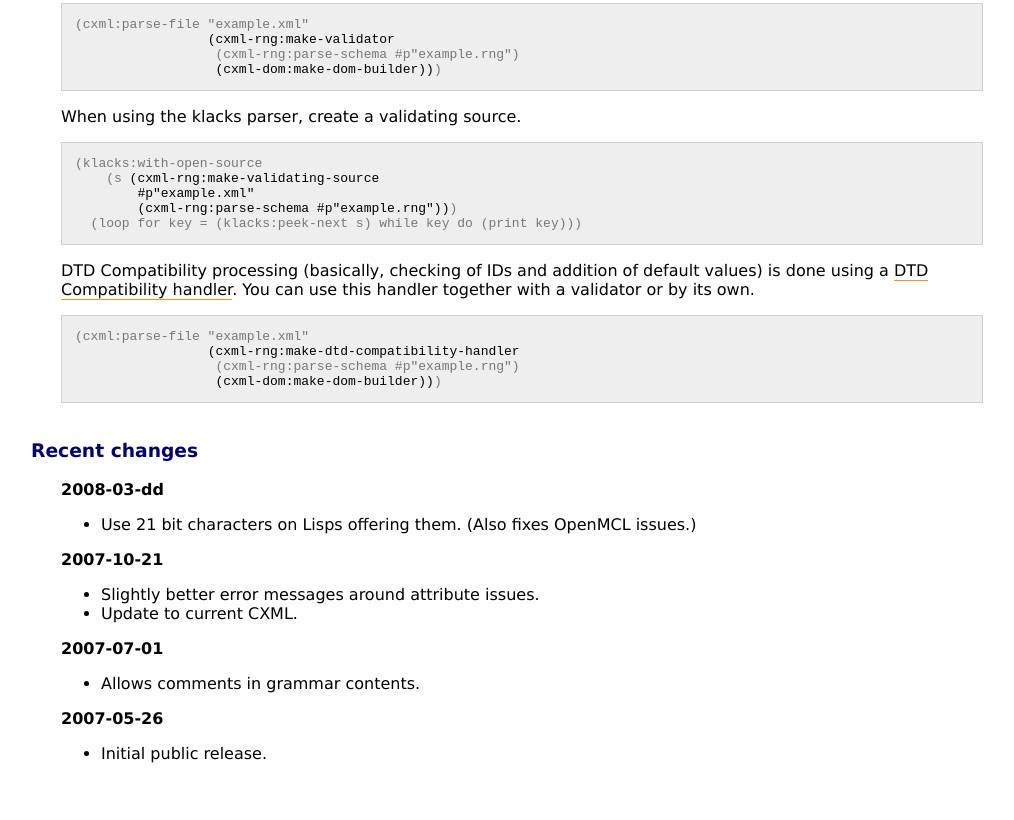
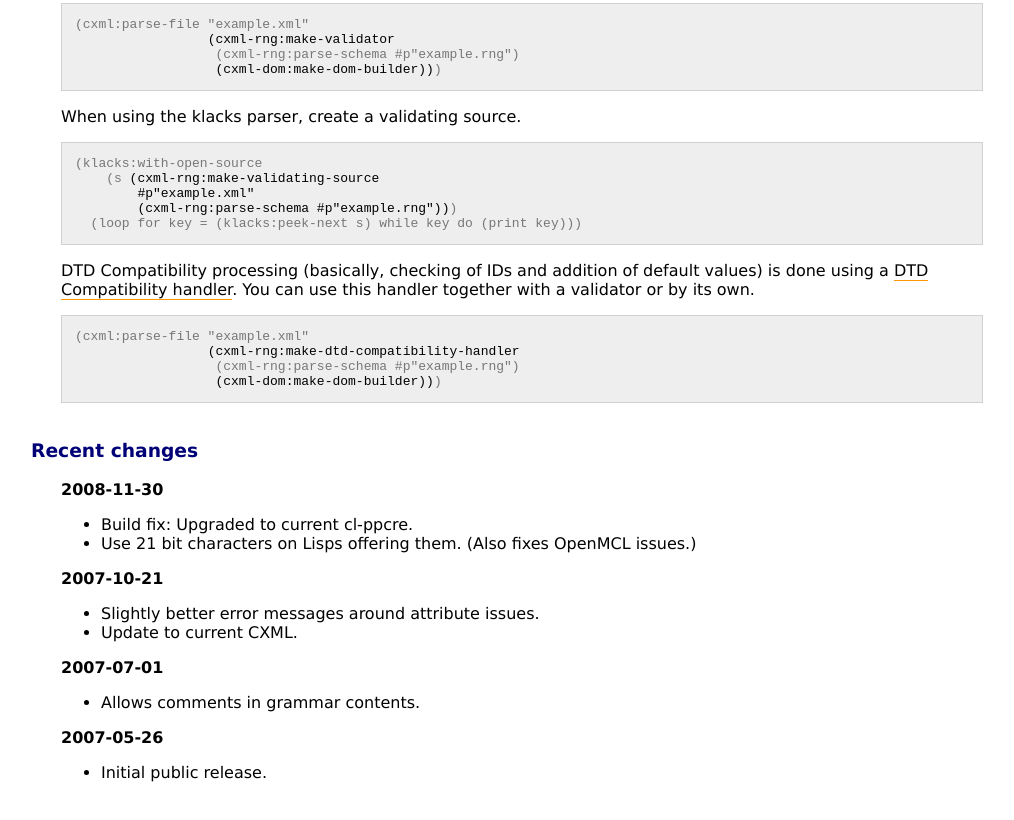
Before and after one commit to slyrus/cxml-rng, a plain HTML site: page index.html in a window 1280 px wide. Shown: the part 971-1791 px from the top of the page, without its empty margins (17-1031 px from the left). Drawn offline with Linux system fonts and the light colour scheme.

Commit message:
release scripts

```diff
--- a/index.html
+++ b/index.html
@@ -127,8 +127,11 @@
                   <span style="color: black">(cxml-dom:make-dom-builder))</span>)</pre>
 
   <h3>Recent changes</h3>
-  <p><b>2008-03-dd</b></p>
+  <p><b>2008-11-30</b></p>
   <ul>
+    <li>
+      Build fix: Upgraded to current cl-ppcre.
+    </li>
     <li>
       Use 21 bit characters on Lisps offering them.
       (Also fixes OpenMCL issues.)
```
Also changed, not shown: 4 other files.
